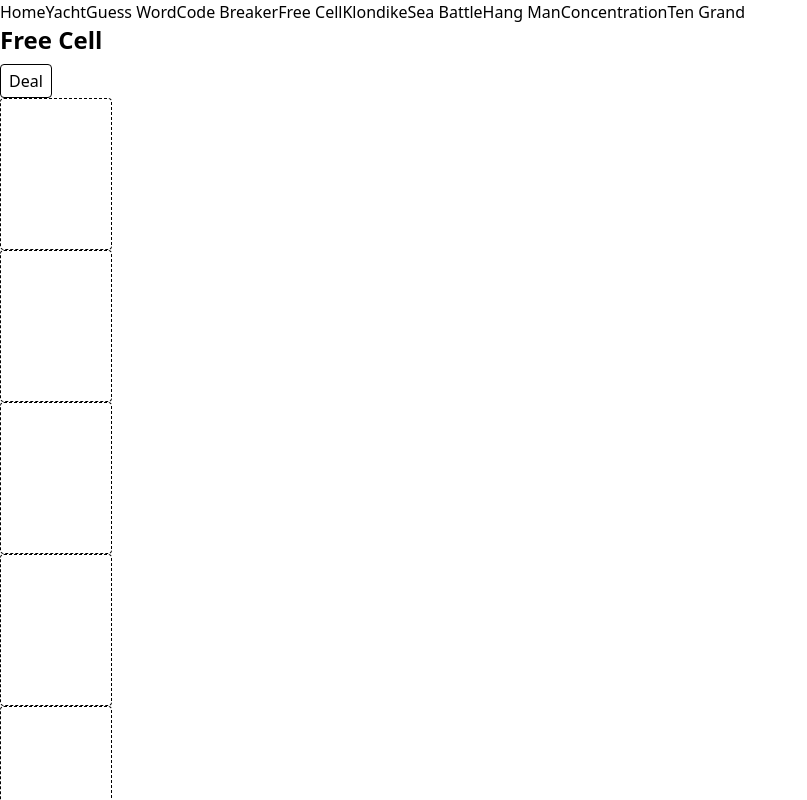
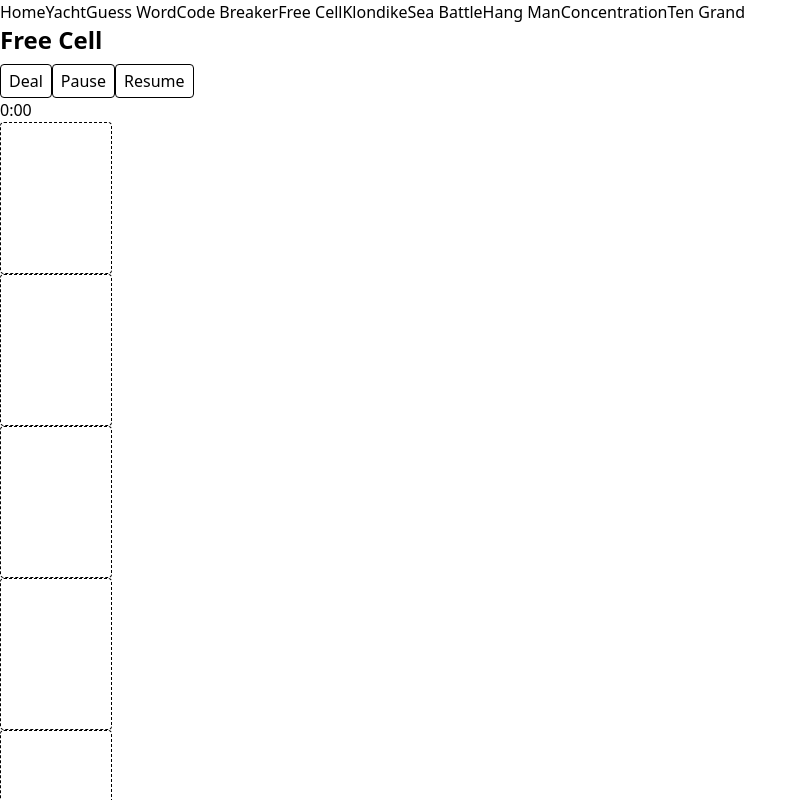
Before and after one commit to rossi-jeff/games-next, a Next.js app: page /freecell in a window 1280 px wide. Shown: the top 800 px of the page, without its empty margins (0-807 px from the left). Built offline with nearby package versions, Linux system fonts and the light colour scheme.

Commit message:
initial clock

```diff
--- a/app/freecell/page.tsx
+++ b/app/freecell/page.tsx
@@ -1,272 +1,310 @@
-'use client'
+"use client";
 
-import React, { useState } from 'react'
-import Link from 'next/link'
-import { Deck } from '../../lib/deck.class'
-import { Card } from '../../lib/card.class'
-import { CardContainerType } from '../../types/card-container.type'
-import PlayingCard from '../../components/playing-card'
+import React, { useRef, useState } from "react";
+import Link from "next/link";
+import { Deck } from "../../lib/deck.class";
+import { Card } from "../../lib/card.class";
+import { CardContainerType } from "../../types/card-container.type";
+import PlayingCard from "../../components/playing-card";
+import { formatElapsed } from "@/lib/clock.class";
 
 export default function FreeCellGame() {
-	let deck: Deck | undefined
-	let card: Card | undefined
-	const aceID = ['aces-0', 'aces-1', 'aces-2', 'aces-3']
-	const freeID = ['free-0', 'free-1', 'free-2', 'free-3']
+  let deck: Deck | undefined;
+  let card: Card | undefined;
+  const aceID = ["aces-0", "aces-1", "aces-2", "aces-3"];
+  const freeID = ["free-0", "free-1", "free-2", "free-3"];
   const tableauID = [
-		'tableau-0',
-		'tableau-1',
-		'tableau-2',
-		'tableau-3',
-		'tableau-4',
-		'tableau-5',
-		'tableau-6',
-		'tableau-7',
-	]
-	const [aces, setAces] = useState<CardContainerType>({})
-	const [free, setFree] = useState<CardContainerType>({})
-	const [tableau, setTableau] = useState<CardContainerType>({})
+    "tableau-0",
+    "tableau-1",
+    "tableau-2",
+    "tableau-3",
+    "tableau-4",
+    "tableau-5",
+    "tableau-6",
+    "tableau-7",
+  ];
+  const [aces, setAces] = useState<CardContainerType>({});
+  const [free, setFree] = useState<CardContainerType>({});
+  const [tableau, setTableau] = useState<CardContainerType>({});
+  const [elapsed, setElapsed] = useState(0);
+  const initial = useRef(0);
+  const interval = useRef<ReturnType<typeof setInterval> | undefined>();
+
+  const clock = {
+    start() {
+      initial.current = Date.now();
+      if (interval.current) {
+        clearInterval(interval.current);
+        interval.current = undefined;
+      }
+      setElapsed(0);
+      interval.current = setInterval(() => clock.tick(), 1000);
+    },
+    pause() {
+      if (interval.current) {
+        clearInterval(interval.current);
+        interval.current = undefined;
+      }
+      console.log("pause", elapsed);
+    },
+    resume() {
+      if (interval.current) {
+        clearInterval(interval.current);
+        interval.current = undefined;
+      }
+      interval.current = setInterval(() => clock.tick(), 1000);
+      console.log("resume", elapsed);
+    },
+    tick() {
+      setElapsed(Math.round((Date.now() - initial.current) / 1000));
+    },
+  };
 
   const deal = () => {
-		deck = new Deck()
-		deck.preload()
-		deck.shuffle()
-		let Tableau: CardContainerType = {}
-		let Free: CardContainerType = {}
-		let Aces: CardContainerType = {}
-		for (const id of tableauID) Tableau[id] = []
-		for (const id of freeID) Free[id] = []
-		for (const id of aceID) Aces[id] = []
-		setAces(Aces)
-		setFree(Free)
-		let counter = 0
+    deck = new Deck();
+    deck.preload();
+    deck.shuffle();
+    let Tableau: CardContainerType = {};
+    let Free: CardContainerType = {};
+    let Aces: CardContainerType = {};
+    for (const id of tableauID) Tableau[id] = [];
+    for (const id of freeID) Free[id] = [];
+    for (const id of aceID) Aces[id] = [];
+    setAces(Aces);
+    setFree(Free);
+    let counter = 0;
     while (deck.cards.length) {
-			card = deck.draw()
+      card = deck.draw();
       if (card) {
-				card.draggable = true
-				card.facedown = false
-				Tableau[tableauID[counter]].push(card)
+        card.draggable = true;
+        card.facedown = false;
+        Tableau[tableauID[counter]].push(card);
       }
-			counter++
-			if (counter >= tableauID.length) counter = 0
+      counter++;
+      if (counter >= tableauID.length) counter = 0;
     }
-		Tableau = adjustDraggableTableau(Tableau)
-		setTableau(Tableau)
-	}
+    Tableau = adjustDraggableTableau(Tableau);
+    setTableau(Tableau);
+    clock.start();
+  };
 
   const dragStart = (event: any) => {
-		if (event.target) event.dataTransfer.setData('text', event.target.id)
+    if (event.target) event.dataTransfer.setData("text", event.target.id);
     else if (event.detail)
-			event.detail.dataTransfer.setData('text', event.detail.target.id)
-	}
+      event.detail.dataTransfer.setData("text", event.detail.target.id);
+  };
 
   const dragOver = (event: any) => {
-		event.preventDefault()
-	}
+    event.preventDefault();
+  };
 
   const dragEnter = (event: any) => {
-		let { target } = event
+    let { target } = event;
     if (target) {
-			while (target && !target.classList.contains('card-container')) {
-				target = target.parentElement
+      while (target && !target.classList.contains("card-container")) {
+        target = target.parentElement;
       }
-			target.classList.add('over')
-			setTimeout(() => target.classList.remove('over'), 500)
+      target.classList.add("over");
+      setTimeout(() => target.classList.remove("over"), 500);
     }
-	}
+  };
 
   const drop = (event: any) => {
-		event.preventDefault()
-		event.stopPropagation()
-		const data = event.dataTransfer.getData('text')
-		let [from, level, id, index] = data.split('_')
-		level = parseInt(level)
-		id = parseInt(id)
-		index = parseInt(index)
-		let { target } = event
-		let container: string = ''
+    event.preventDefault();
+    event.stopPropagation();
+    const data = event.dataTransfer.getData("text");
+    let [from, level, id, index] = data.split("_");
+    level = parseInt(level);
+    id = parseInt(id);
+    index = parseInt(index);
+    let { target } = event;
+    let container: string = "";
     if (target) {
-			while (target && !target.classList.contains('card-container')) {
-				target = target.parentElement
+      while (target && !target.classList.contains("card-container")) {
+        target = target.parentElement;
       }
-			container = target.id
+      container = target.id;
     }
-		if (canDrop(from, id, container)) moveCards(from, id, container)
-	}
+    if (canDrop(from, id, container)) moveCards(from, id, container);
+  };
 
   const getStacks = (from: string, container: string) => {
-		const fromType = from.split('-').shift()
-		const toType = container.split('-').shift()
-		let fromStack: Card[] | undefined
-		let toStack: Card[] | undefined
+    const fromType = from.split("-").shift();
+    const toType = container.split("-").shift();
+    let fromStack: Card[] | undefined;
+    let toStack: Card[] | undefined;
     switch (fromType) {
-			case 'tableau':
-				fromStack = tableau[from]
-				break
-			case 'free':
-				fromStack = free[from]
-				break
-			case 'aces':
-				fromStack = aces[from]
-				break
+      case "tableau":
+        fromStack = tableau[from];
+        break;
+      case "free":
+        fromStack = free[from];
+        break;
+      case "aces":
+        fromStack = aces[from];
+        break;
     }
     switch (toType) {
-			case 'tableau':
-				toStack = tableau[container]
-				break
-			case 'free':
-				toStack = free[container]
-				break
-			case 'aces':
-				toStack = aces[container]
-				break
+      case "tableau":
+        toStack = tableau[container];
+        break;
+      case "free":
+        toStack = free[container];
+        break;
+      case "aces":
+        toStack = aces[container];
+        break;
     }
-		return { fromType, toType, fromStack, toStack }
-	}
+    return { fromType, toType, fromStack, toStack };
+  };
 
   const canDrop = (from: string, id: number, container: string) => {
-		if (from == container) return false
-		const { fromStack, toStack, toType } = getStacks(from, container)
-		if (!fromStack || !toStack) return false
-		const draggedCard = fromStack.find((c) => c.id == id)
-		if (!draggedCard) return false
-		const idx = fromStack.findIndex((c) => c.id == id)
-		const quantity = fromStack.length - idx
-		const available = maxFreeSpace()
-		const topCard = toStack[toStack.length - 1]
-		deck = new Deck()
+    if (from == container) return false;
+    const { fromStack, toStack, toType } = getStacks(from, container);
+    if (!fromStack || !toStack) return false;
+    const draggedCard = fromStack.find((c) => c.id == id);
+    if (!draggedCard) return false;
+    const idx = fromStack.findIndex((c) => c.id == id);
+    const quantity = fromStack.length - idx;
+    const available = maxFreeSpace();
+    const topCard = toStack[toStack.length - 1];
+    deck = new Deck();
     switch (toType) {
-			case 'tableau':
-				if (quantity > available) return false
-				if (topCard == undefined) return true
+      case "tableau":
+        if (quantity > available) return false;
+        if (topCard == undefined) return true;
         return deck.color(draggedCard) != deck.color(topCard) &&
           deck.faces.indexOf(topCard.face) ==
             deck.faces.indexOf(draggedCard.face) + 1
           ? true
-					: false
-			case 'free':
-				if (quantity > 1) return false
-				return topCard == undefined
-			case 'aces':
-				if (quantity > 1) return false
-				if (draggedCard.face == 'ace' && topCard == undefined) return true
+          : false;
+      case "free":
+        if (quantity > 1) return false;
+        return topCard == undefined;
+      case "aces":
+        if (quantity > 1) return false;
+        if (draggedCard.face == "ace" && topCard == undefined) return true;
         return topCard != undefined &&
           topCard.suit == draggedCard.suit &&
           deck.faces.indexOf(draggedCard.face) ==
             deck.faces.indexOf(topCard.face) + 1
           ? true
-					: false
+          : false;
+    }
+  };
+
+  const moveCards = (from: string, id: number, container: string) => {
+    const { fromType, toType } = getStacks(from, container);
+    const toMove: Card[] = [];
+    let Tableau: CardContainerType = { ...tableau };
+    let Free: CardContainerType = { ...free };
+    let Aces: CardContainerType = { ...aces };
+    let found: boolean = false;
+    switch (fromType) {
+      case "tableau":
+        while (!found) {
+          card = Tableau[from].pop();
+          if (card) {
+            toMove.push(card);
+            if (card.id == id) found = true;
           }
         }
-
-	const moveCards = (from: string, id: number, container: string) => {
-		const { fromType, toType } = getStacks(from, container)
-		const toMove: Card[] = []
-		let Tableau: CardContainerType = { ...tableau }
-		let Free: CardContainerType = { ...free }
-		let Aces: CardContainerType = { ...aces }
-		let found: boolean = false
-		switch (fromType) {
-			case 'tableau':
+        break;
+      case "free":
         while (!found) {
-					card = Tableau[from].pop()
+          card = Free[from].pop();
           if (card) {
-						toMove.push(card)
-						if (card.id == id) found = true
+            toMove.push(card);
+            if (card.id == id) found = true;
           }
         }
-				break
-			case 'free':
+        break;
+      case "aces":
         while (!found) {
-					card = Free[from].pop()
+          card = Aces[from].pop();
           if (card) {
-						toMove.push(card)
-						if (card.id == id) found = true
+            toMove.push(card);
+            if (card.id == id) found = true;
           }
         }
-				break
-			case 'aces':
-				while (!found) {
-					card = Aces[from].pop()
+        break;
+    }
+    switch (toType) {
+      case "tableau":
+        while (toMove.length) {
+          card = toMove.pop();
           if (card) {
-						toMove.push(card)
-						if (card.id == id) found = true
+            Tableau[container].push(card);
           }
         }
-				break
-		}
-		switch (toType) {
-			case 'tableau':
+        break;
+      case "free":
         while (toMove.length) {
-					card = toMove.pop()
+          card = toMove.pop();
           if (card) {
-						Tableau[container].push(card)
+            Free[container].push(card);
           }
         }
-				break
-			case 'free':
+        break;
+      case "aces":
         while (toMove.length) {
-					card = toMove.pop()
+          card = toMove.pop();
           if (card) {
-						Free[container].push(card)
+            card.draggable = false;
+            Aces[container].push(card);
           }
         }
-				break
-			case 'aces':
-				while (toMove.length) {
-					card = toMove.pop()
-					if (card) {
-						card.draggable = false
-						Aces[container].push(card)
+        break;
     }
-				}
-				break
-		}
-		Tableau = adjustDraggableTableau(Tableau)
-		setTableau(Tableau)
-		setFree(Free)
-		setAces(Aces)
-	}
+    Tableau = adjustDraggableTableau(Tableau);
+    setTableau(Tableau);
+    setFree(Free);
+    setAces(Aces);
+  };
 
   const maxFreeSpace = () => {
-		let emptyFree = 0
-		let emptyTableau = 0
+    let emptyFree = 0;
+    let emptyTableau = 0;
     for (const id of tableauID) {
-			if (tableau[id] && tableau[id].length == 0) emptyTableau++
+      if (tableau[id] && tableau[id].length == 0) emptyTableau++;
     }
     for (const id of freeID) {
-			if (free[id] && free[id].length == 0) emptyFree++
+      if (free[id] && free[id].length == 0) emptyFree++;
     }
-		return emptyTableau * emptyFree + emptyFree + 1
-	}
+    return emptyTableau * emptyFree + emptyFree + 1;
+  };
 
   const adjustDraggableTableau = (Tableau: CardContainerType) => {
-		if (!deck) return Tableau
-		let current: Card | undefined
-		let previous: Card | undefined
+    if (!deck) return Tableau;
+    let current: Card | undefined;
+    let previous: Card | undefined;
     for (const id of tableauID) {
       if (Tableau[id] && Tableau[id].length) {
-				previous = undefined
-				current = undefined
+        previous = undefined;
+        current = undefined;
         for (let i = Tableau[id].length - 1; i >= 0; i--) {
-					current = Tableau[id][i]
+          current = Tableau[id][i];
           if (previous) {
             current.draggable =
               deck.color(previous) != deck.color(current) &&
               deck.faces.indexOf(current.face) ==
-								deck.faces.indexOf(previous.face) + 1
-					} else current.draggable = true
-					previous = current
+                deck.faces.indexOf(previous.face) + 1;
+          } else current.draggable = true;
+          previous = current;
         }
       }
     }
-		return Tableau
-	}
+    return Tableau;
+  };
 
   return (
     <div id="free-cell-game" className="m-2">
       <h1>Free Cell</h1>
       <div className="flex flex-wrap">
         <button onClick={deal}>Deal</button>
+        <button onClick={() => clock.pause()}>Pause</button>
+        <button onClick={() => clock.resume()}>Resume</button>
+        <div className="clock-display">{formatElapsed(elapsed)}</div>
       </div>
       <div className="flex flex-wrap justify-between my-2">
         <div id="free-cells" className="flex flex-wrap">
@@ -347,5 +385,5 @@ export default function FreeCellGame() {
       </div>
       <Link href="/freecell/scores">Scores</Link>
     </div>
-	)
+  );
 }
--- /dev/null
+++ b/components/clock-display.tsx
@@ -0,0 +1,5 @@
+import { formatElapsed } from "@/lib/clock.class";
+
+export default function ClockDisplay({ elapsed }: { elapsed: number }) {
+  return <div className="clock-display">{formatElapsed(elapsed)}</div>;
+}
--- /dev/null
+++ b/lib/clock.class.ts
@@ -0,0 +1,42 @@
+export const zeroPad = (num: number, digits: number = 2) => {
+  let str = num.toString();
+  while (str.length < digits) str = "0" + str;
+  return str;
+};
+
+export const formatElapsed = (elapsed: number) => {
+  const seconds = elapsed % 60;
+  const minutes = Math.floor(elapsed / 60);
+  return `${minutes}:${zeroPad(seconds)}`;
+};
+
+export class Clock {
+  initial: number = 0;
+  elapsed: number = 0;
+  interval: ReturnType<typeof setInterval> | undefined;
+
+  constructor() {
+    this.initial = 0;
+    this.elapsed = 0;
+  }
+
+  start() {
+    this.initial = Date.now();
+    this.elapsed = 0;
+    if (this.interval) clearInterval(this.interval);
+    this.interval = setInterval(() => this.tick(), 1000);
+  }
+
+  pause() {
+    if (this.interval) clearInterval(this.interval);
+  }
+
+  resume() {
+    if (this.interval) clearInterval(this.interval);
+    this.interval = setInterval(() => this.tick(), 1000);
+  }
+
+  tick() {
+    this.elapsed = Math.round((Date.now() - this.initial) / 1000);
+  }
+}
```
Lines whose indentation alone changed are shown as unchanged.
